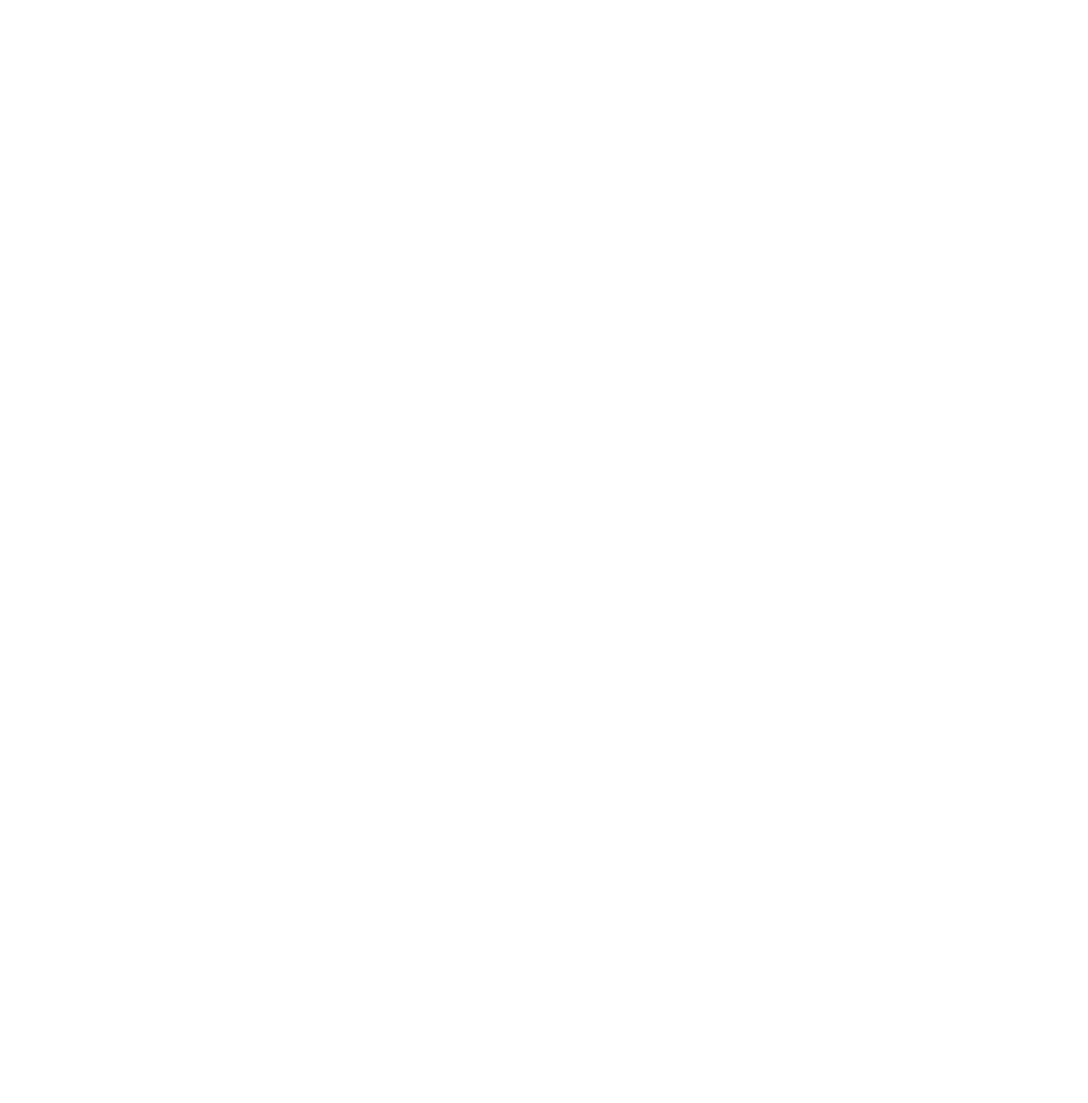
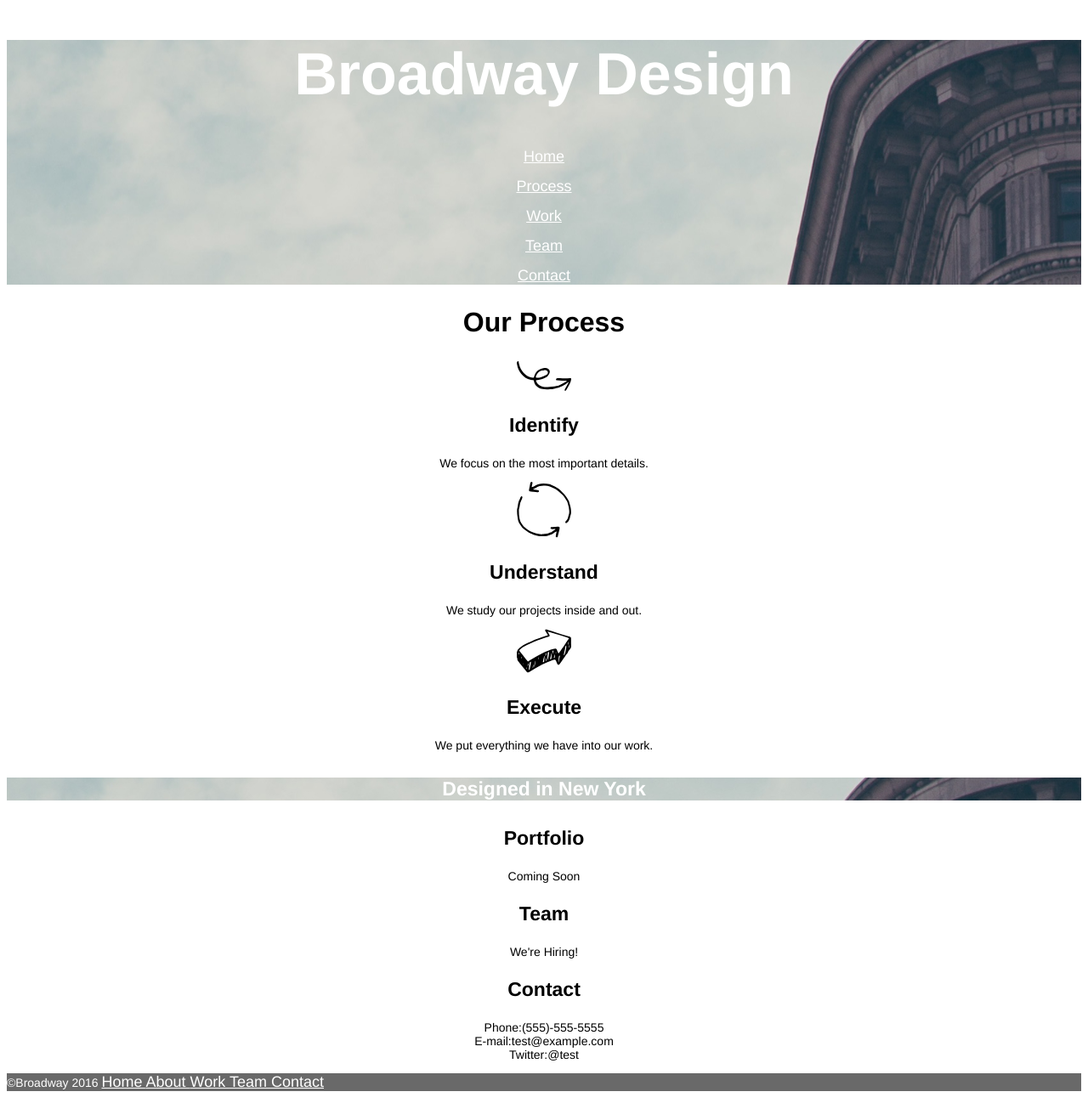
Before and after one commit to oneofm/Broadway, a plain HTML site: page index.html in a window 1280 px wide. Shown: the whole page at 85% size. Before the commit the page ends 800 px from the top, so only its background shows below. Drawn offline with Linux system fonts and the light colour scheme.

Commit message:
completed

```diff
--- a/index.html
+++ b/index.html
@@ -6,9 +6,49 @@
     <link href = "./resources/css/style.css" type = "text/css" rel = "stylesheet">
   </head>
   <body>
-    <header>
+    <div>
+      <div id = "home">
+        <h1>Broadway Design</h1>
+        <p><a href = "#home">Home</a></p>
+        <p><a href = "#process">Process</a></p>
+        <p><a href = "#work">Work</a></p>
+        <p><a href = "#team">Team</a></p>
+        <p><a href = "#contact">Contact</a></p>
+      </div>
 
-    </header>
+      <div id = "process">
+        <h2>Our Process</h2>
+        <img src = "./resources/images/identify.svg"/>
+        <h3>Identify</h3>
+        <p>We focus on the most important details.</p>
+        <img src = "./resources/images/understand.svg"/>
+      </div>
 
+      <div id = "work">
+        <h3>Understand</h3>
+        <p>We study our projects inside and out.</p>
+        <img src = "./resources/images/execute.svg"/>
+        <h3>Execute</h3>
+        <p>We put everything we have into our work.</p>
+      </div>
+
+      <h4>Designed in New York</h4>
+      <h3>Portfolio</h3>
+      <p>Coming Soon</p>
+
+      <div id = "team">
+        <h3>Team</h3>
+        <p>We're Hiring!</p>
+      </div>
+
+      <div id = "contact">
+        <h3>Contact</h3>
+        <p>Phone:(555)-555-5555<br />E-mail:test@example.com<br />Twitter:@test</p>
+      </div>
+    </div>
+      <footer>
+        <p>&copy;Broadway 2016 <span><a href = "#home">Home </a></span><span><a href = "#process">About </a></span><span><a href = "#work">Work </a></span><span><a href = "#team">Team </a></span><span><a href = "contact">Contact </a></span>
+        </p>
+      </footer>
   </body>
 </html>
--- a/resources/css/style.css
+++ b/resources/css/style.css
@@ -0,0 +1,44 @@
+h1{
+  font-family: Helvetica;
+  font-size: 70px;
+  font-weight:bold;
+  color:white;
+}
+a{
+  font-family: Helvetica;
+  font-size: 18px;
+  color:white;
+}
+h2{
+  font-family: Helvetica;
+  font-size: 32px;
+  font-weight: bold;
+}
+h3{
+  font-family: Helvetica;
+  font-size: 23px;
+  font-weight: bold;
+}
+p{
+  font-family: Helvetica;
+  font-size: 14px;
+}
+h4{
+  font-family: Helvetica;
+  font-size: 23px;
+  font-weight:bold;
+  color:white;
+  background-image:url("../images/the-flatiron-building.png");
+}
+#home{
+  background-image:url("../images/the-flatiron-building.png");
+}
+div{
+  text-align: center;
+}
+footer{
+  font-family: Helvetica;
+  font-size: 11px;
+  color: white;
+  background-color: dimgray;
+}
```
Also changed, not shown: resources/images/execute.svg (added), resources/images/identify.svg (added), resources/images/the-flatiron-building.png (added), resources/images/understand.svg (added).
